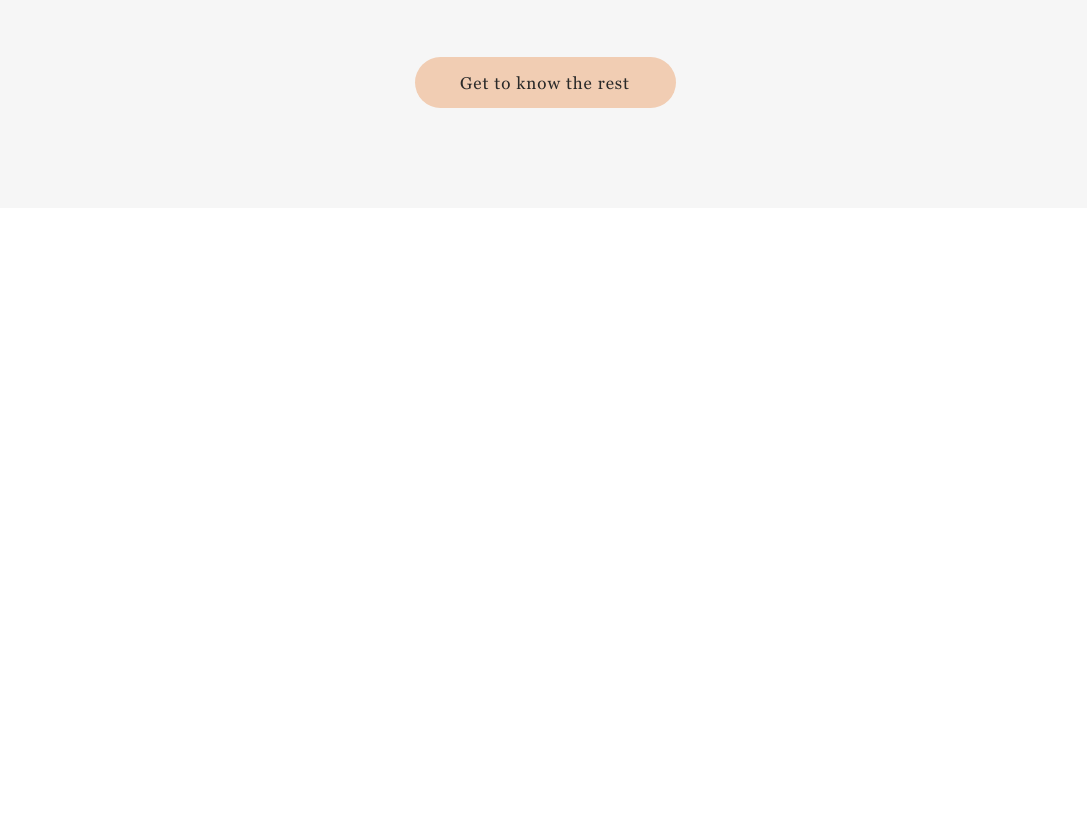
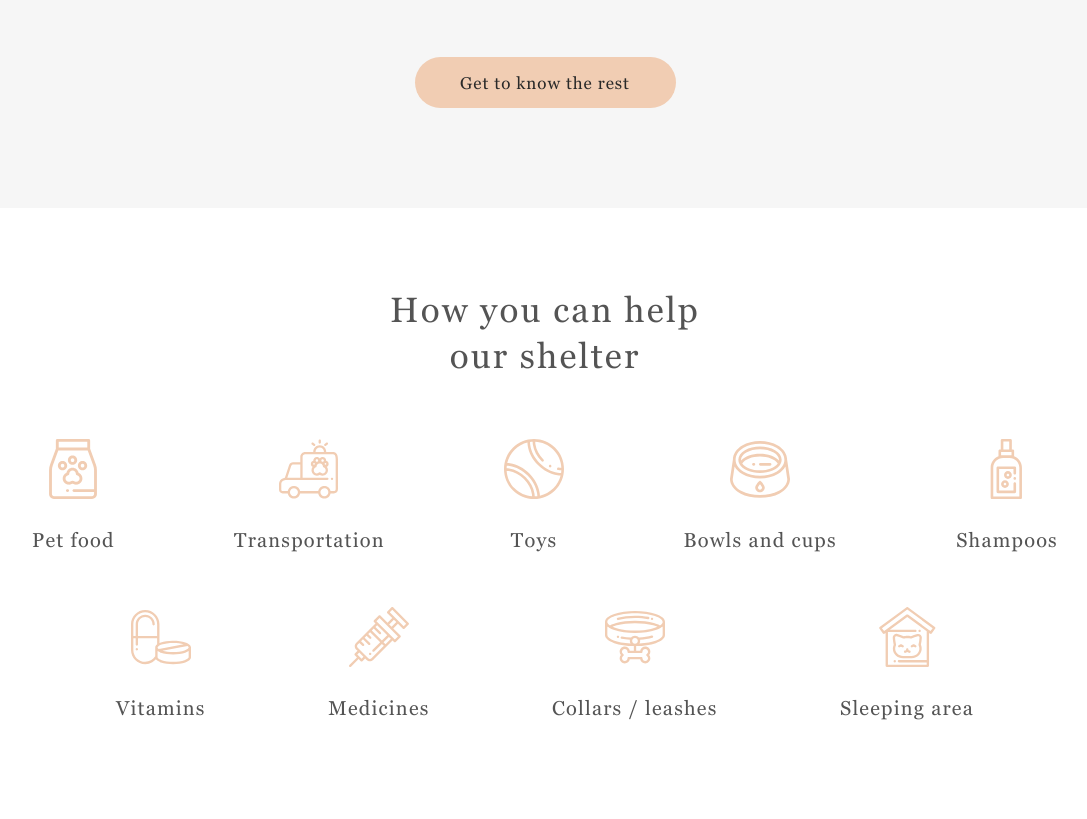
Before and after one commit to SaidovAliakbar/shelter, a plain HTML site: page shelter/index.html in a window 1280 px wide. Shown: the part 2165-2984 px from the top of the page, without its empty margins (95-1182 px from the left). Before the commit the page ends 2373 px from the top, so only its background shows below. Drawn offline with Linux system fonts and the light colour scheme.

Commit message:
feat: complete the layout of the Help section (Sun, June 14, 2026 12:17 AM)

```diff
--- a/shelter/index.css
+++ b/shelter/index.css
@@ -349,3 +349,62 @@ nav {
     letter-spacing: 0.055em;
     cursor: pointer;
 }
+
+.help {
+    height: 611px;
+    max-width: 1280px;
+    margin: 0 auto;
+    display: flex;
+    flex-direction: column;
+    padding: 80px 127px 100px 127px;
+}
+
+.help > h2 {
+    font-size: 35px;
+    line-height: 130%;
+    font-family: 'Georgia';
+    font-weight: 400;
+    text-align: center;
+    color: var(--dark-l);
+    letter-spacing: 0.06em;
+}
+
+.help_list {
+    width: 1026px;
+    height: 281px;
+    margin-top: 60px;
+    display: flex;
+    flex-wrap: wrap;
+}
+
+.help_list__first,
+.help_list__second {
+    display: flex;
+    width: 100%;
+    justify-content: space-between;
+}
+
+.help_list__second {
+    margin: 55px 84px 0 84px;
+}
+
+.help__item {
+    height: 113px;
+    display: flex;
+    flex-direction: column;
+    align-items: center;
+    gap: 30px;
+}
+
+.help__item > img {
+    height: 60px;
+    width: 60px;
+}
+
+.help__item > p {
+    font-size: 20px;
+    line-height: 115%;
+    color: var(--dark-l);
+    font-family: 'Georgia';
+    letter-spacing: 0.06em;
+}
--- a/shelter/index.html
+++ b/shelter/index.html
@@ -91,6 +91,53 @@
             <button class="our_friends__btn">Get to know the rest</button>
         </div>
     </section>
+    <section class="help">
+        <h2>How you can help <br> our shelter</h2>
+        <div class="help_list">
+
+            <div class="help_list__first">
+                <div class="help__item">
+                    <img src="./images/icon-pet-food.svg" alt="Pet food" class="help_item__img">
+                    <p>Pet food</p>
+                </div>
+                <div class="help__item">
+                    <img src="./images/icon-transportation.svg" alt="Transportation" class="help_item__img">
+                    <p>Transportation</p>
+                </div>
+                <div class="help__item">
+                    <img src="./images/icon-toys.svg" alt="Toys" class="help_item__img">
+                    <p>Toys</p>
+                </div>
+                <div class="help__item">
+                    <img src="./images/icon-bowls-and-cups.svg" alt="bowls-and-cups" class="help_item__img">
+                    <p>Bowls and cups</p>
+                </div>
+                <div class="help__item">
+                    <img src="./images/icon-shampoos.svg" alt="Shampoos" class="help_item__img">
+                    <p>Shampoos</p>
+                </div>
+            </div>
+            <div class="help_list__second">
+                <div class="help__item">
+                    <img src="./images/icon-vitamins.svg" alt="Vitamins" class="help_item__img">
+                    <p>Vitamins</p>
+                </div>
+                <div class="help__item">
+                    <img src="./images/icon-medicines.svg" alt="Medicines" class="help_item__img">
+                    <p>Medicines</p>
+                </div>
+                <div class="help__item">
+                    <img src="./images/icon-collars-leashes.svg" alt="Collars / leashes" class="help_item__img">
+                    <p>Collars / leashes</p>
+                </div>
+                <div class="help__item">
+                    <img src="./images/icon-sleeping-area.svg" alt="Sleeping area" class="help_item__img">
+                    <p>Sleeping area</p>
+                </div>
+            </div>
+        </div>
+    </section>
+
 </body>
 
 </html>
```
Also changed, not shown: shelter/images/icon-bowls-and-cups.svg (added), shelter/images/icon-collars-leashes.svg (added), shelter/images/icon-medicines.svg (added), shelter/images/icon-pet-food.svg (added), shelter/images/icon-shampoos.svg (added), shelter/images/icon-sleeping-area.svg (added), shelter/images/icon-toys.svg (added), shelter/images/icon-transportation.svg (added), shelter/images/icon-vitamins.svg (added).
